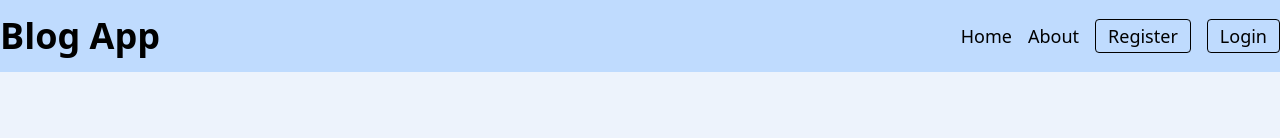
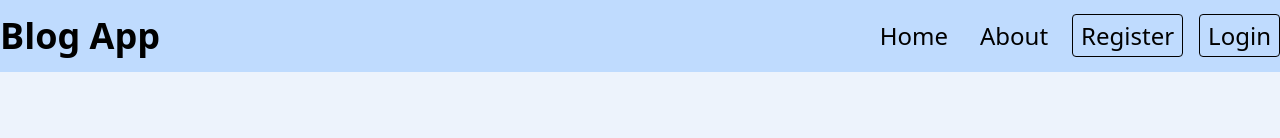
Before and after one commit to samarjeetpatankar/MERN-Blog, a React (Vite) app in the folder frontend/: page / in a window 1280 px wide. Shown: the top 138 px of the page. Built offline with nearby package versions, Linux system fonts and the light colour scheme; no server answers.

Commit message:
blog-app

```diff
--- a/frontend/src/Components/Navbar.jsx
+++ b/frontend/src/Components/Navbar.jsx
@@ -23,32 +23,42 @@ function Navbar() {
         </Link>
 
         <ul className="flex flex-col md:flex-row md:space-x-4 text-black">
-          <li>
-            <Link to="/" className="text-lg hover:text-blue-300">
+          <button>
+            <Link to="/" className="text-2xl py-1 px-2">
               Home
             </Link>
-          </li>
-          <li>
-            <Link to="/about" className="text-lg hover:text-blue-300">
+          </button>
+          <button>
+            <Link to="/about" className="text-2xl py-1 px-2">
               About
             </Link>
+          </button>
+          {isLoggedIn ? (
+            <>
+              <li>
+                <Link
+                  to="/createblogs"
+                  className="text-2xl py-1 px-2 border border-black rounded"
+                >
+                  Create Blog
+                </Link>
               </li>
-          {isLoggedIn ? (
-            <li className="flex items-center">
-              <span className="text-lg mr-2">{`Welcome, ${userName}`}</span>
+              <li className="flex items-center ">
+                <span className="text-2xl mr-2">{`Welcome, ${userName}`}</span>
                 <button
                   onClick={handleLogout}
-                className="text-lg hover:text-blue-300"
+                  className="text-2xl border border-black rounded py-1 px-2"
                 >
                   Logout
                 </button>
               </li>
+            </>
           ) : (
             <>
               <li>
                 <Link
                   to="/register"
-                  className="text-lg hover:text-blue-300 border border-black px-3 py-1 rounded"
+                  className="text-2xl border border-black py-1 px-2 rounded"
                 >
                   Register
                 </Link>
@@ -56,7 +66,7 @@ function Navbar() {
               <li>
                 <Link
                   to="/login"
-                  className="text-lg hover:text-blue-300 border border-black px-3 py-1 rounded"
+                  className="text-2xl border border-black py-1 px-2 rounded"
                 >
                   Login
                 </Link>
```
Lines whose indentation alone changed are shown as unchanged.
